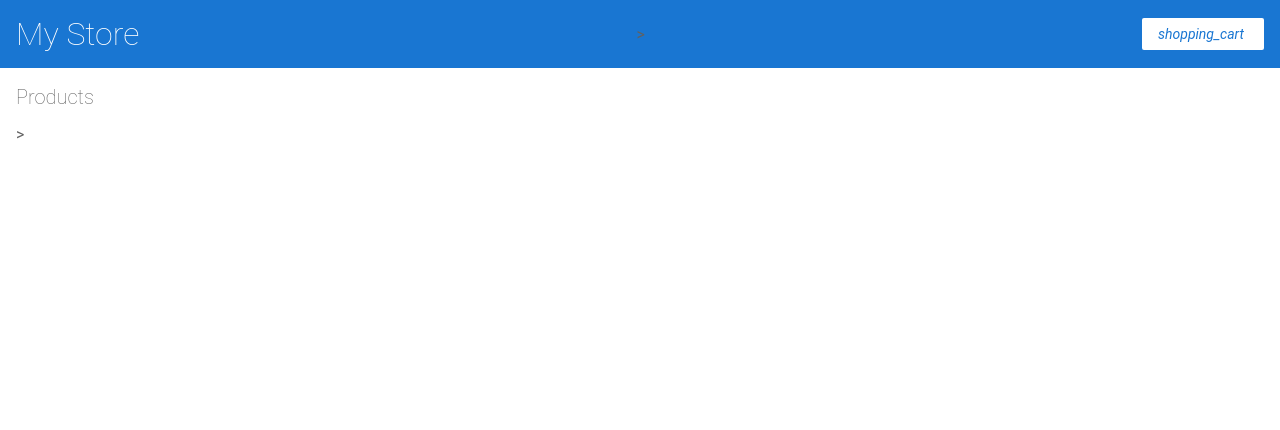
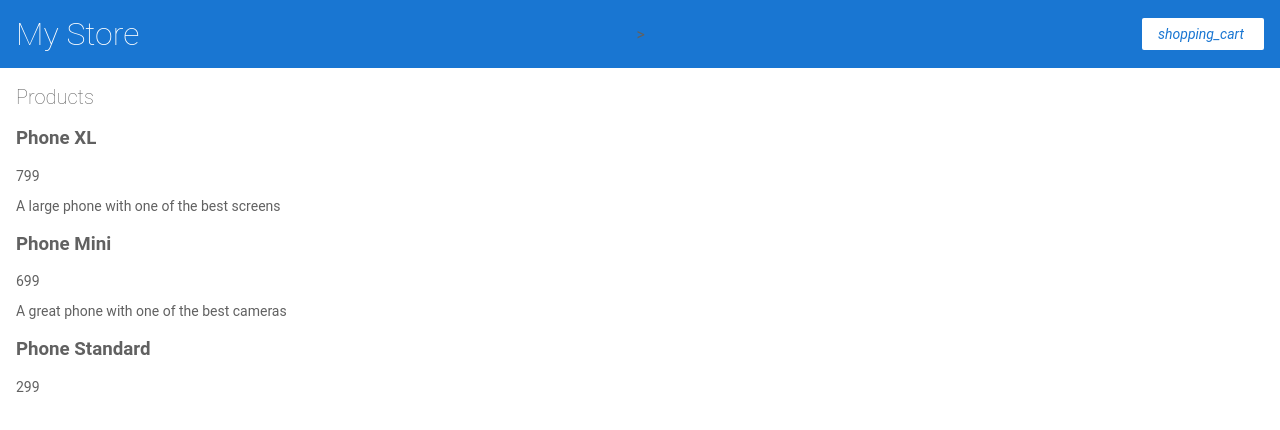
Before and after one commit to NicoleLatifi/my-store-tutorial, an Angular app: page / in a window 1280 px wide. Shown: the top 430 px of the page. Built offline with nearby package versions, Linux system fonts and the light colour scheme.

Commit message:
Display product details with *ngFor

```diff
--- a/src/app/product-list/product-list.component.html
+++ b/src/app/product-list/product-list.component.html
@@ -1 +1,13 @@
-<h2>Products</h2>>
+<h2>Products</h2>
+
+<div *ngFor="let product of products">
+  <h3>
+    {{ product.name }}
+  </h3>
+  <p>
+    {{ product.price }}
+  </p>
+  <p>
+    {{ product.description }}
+  </p>
+</div>
```
